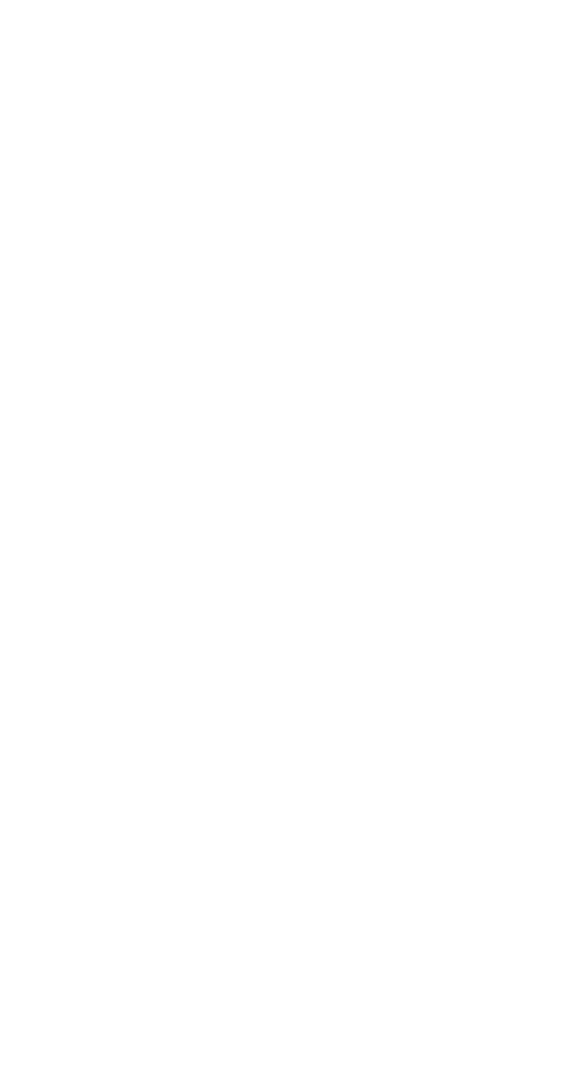
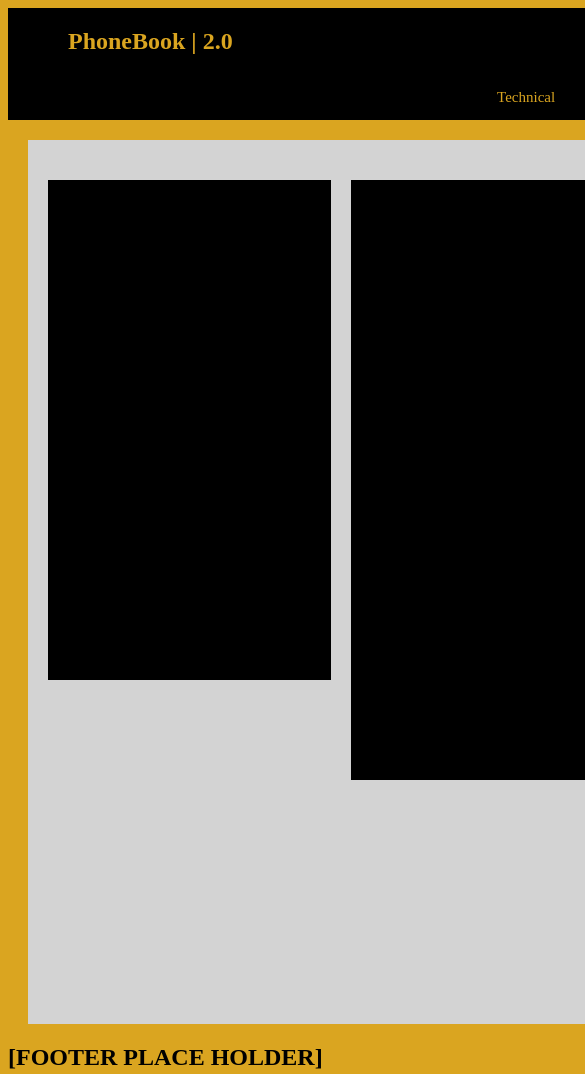
Before and after one commit to phantom8528/GabrielJefferson_HTML_Practice, a plain HTML site: page app_with_media_queries.html in a window 390 px wide. Shown: the top 1074 px of the page, 585 px wide, since content can reach past the window. Before the commit the page ends 844 px from the top, so only its background shows below. Drawn offline with Linux system fonts and the light colour scheme.

Commit message:
Ticket 11 - PhoneBook 2.0, Media Queries Unsuccessful

```diff
--- a/app_with_media_queries.css
+++ b/app_with_media_queries.css
@@ -13,4 +13,119 @@ CSS file to translate your wireframes to code
 utilizes media queries to
 accomplisph your layouts at each breakpoint
 
+------------------------------------------------------------
+START ASSIGNMENT HERE
+-----------------------------------------------------------
 */
+
+
+/*------For Smartphone - Samsung Galaxy S20 Ultra-----------------*/
+@media only screen
+and (min-width : 320px)
+and (max-width : 820px){
+
+    body{
+        min-width: 780px;
+        min-height: 1037.72px;
+        background-color: goldenrod; /*<-- TESTING ONLY*/
+    }
+
+    .parent-layout {
+        flex-direction: column;
+        align-items: flex-start;
+      }
+
+  }
+
+/*------------For Device - iPad Air Portrait--*/
+  @media screen
+  and (min-width : 820px)
+  and (max-width : 1024px){
+    body{
+    background-color: blue; /*<-- TESTING ONLY*/
+    }
+  }
+
+  /*------------For Current Device - MacBook Air (inspect mode)--*/
+  @media screen
+  and (min-width : 1024px){
+    body{
+    background-color: green; /*<-- TESTING ONLY*/
+    }
+  }
+
+/*------------For Current Device - MacBook Air--*/
+  @media screen
+  and (min-width : 1284px){
+
+    body{
+    background-color: yellow; /*<-- TESTING ONLY*/
+    }
+  }
+
+
+/*------Header Beginning---------*/
+ul{
+    list-style-type: none;
+    margin: 0;
+    padding: 0;
+    overflow: hidden;
+    background-color: black;
+    min-height: 38px;
+}
+
+li{
+    float: right;
+}
+
+li a{
+    display: block;
+    color: goldenrod;
+    text-align: center;
+    padding: 14px 16px;
+    text-decoration: none;
+    font-family: arial rounded mt bold ;
+    font-size: 15px;
+}
+
+/*------Header Ending---------*/
+
+
+/*------Main Beginning---------*/
+
+.parent-layout{
+    min-height: 100vh;
+    padding: 20px;
+    margin: 20px;
+    background-color: lightgrey;
+
+    display: flex;
+    flex-direction: row;
+}
+
+.primary-app{
+    width: 450px;
+    height: 500px;
+    background-color: black;
+    margin-top:20px;
+    /* flex-flow: row wrap; */
+}
+
+
+/*----------------Application Key Pad Start--------------------------------*/
+
+/*----------------Application Key Pad End--------------------------------*/
+
+.content{
+    width: 600px;
+    height: 600px;
+    background-color: black;
+    margin: 20px;
+
+}
+
+#app-logo{
+    color:goldenrod;
+    font-family: arial rounded mt bold ;
+    padding-left: 60px;
+}
--- a/app_with_media_queries.html
+++ b/app_with_media_queries.html
@@ -1,10 +1,15 @@
 <!DOCTYPE html>
 <html>
     <head>
+        <title>Gabriel's PhoneBook 2.0</title>
+        <link rel="stylesheet" href="app_with_media_queries.css">
         <body>
             <!--
+
                 03/09/22
                 ----------------------
+                READ INSTRUCTIONS FIRST
+
                 In-Class Activity
 
                 -- Wireframe a webpage for mobile, tablet, and desktop.
@@ -16,7 +21,39 @@
                 -- This should be a single webpage that
                 utilizes media queries to
                 accomplisph your layouts at each breakpoint
+
+                ------------------------------------------------------------
+                START ASSIGNMENT HERE
+                ------------------------------------------------------------
             -->
+
+            <!---------Header Beginning---------->
+            <ul><h2 id="app-logo">PhoneBook | 2.0</h2>
+                <li><a class="Active" href="#home">Home</a></li>
+                <li><a href="#news">About</a></li>
+                <li><a href="#contact">Contact</a></li>
+                <li><a href="#about">Technical</a></li>
+            </ul>
+
+            <!---------Header Ending----------->
+
+            <!---------Main Beginning---------->
+            <div class="parent-layout">
+                <div class="primary-app">
+                    <!-- <div id="output"></div> Results -->
+                </div>
+                <div class="content"></div>
+            </div>
+            <!---------Main Ending------------>
+
+            <!---------Footer Beginning-------->
+
+            <footer>
+                <h2>[FOOTER PLACE HOLDER]</h2>
+            </footer>
+
+            <!---------Footer Ending----------->
+
         </body>
     </head>
 </html>
```
